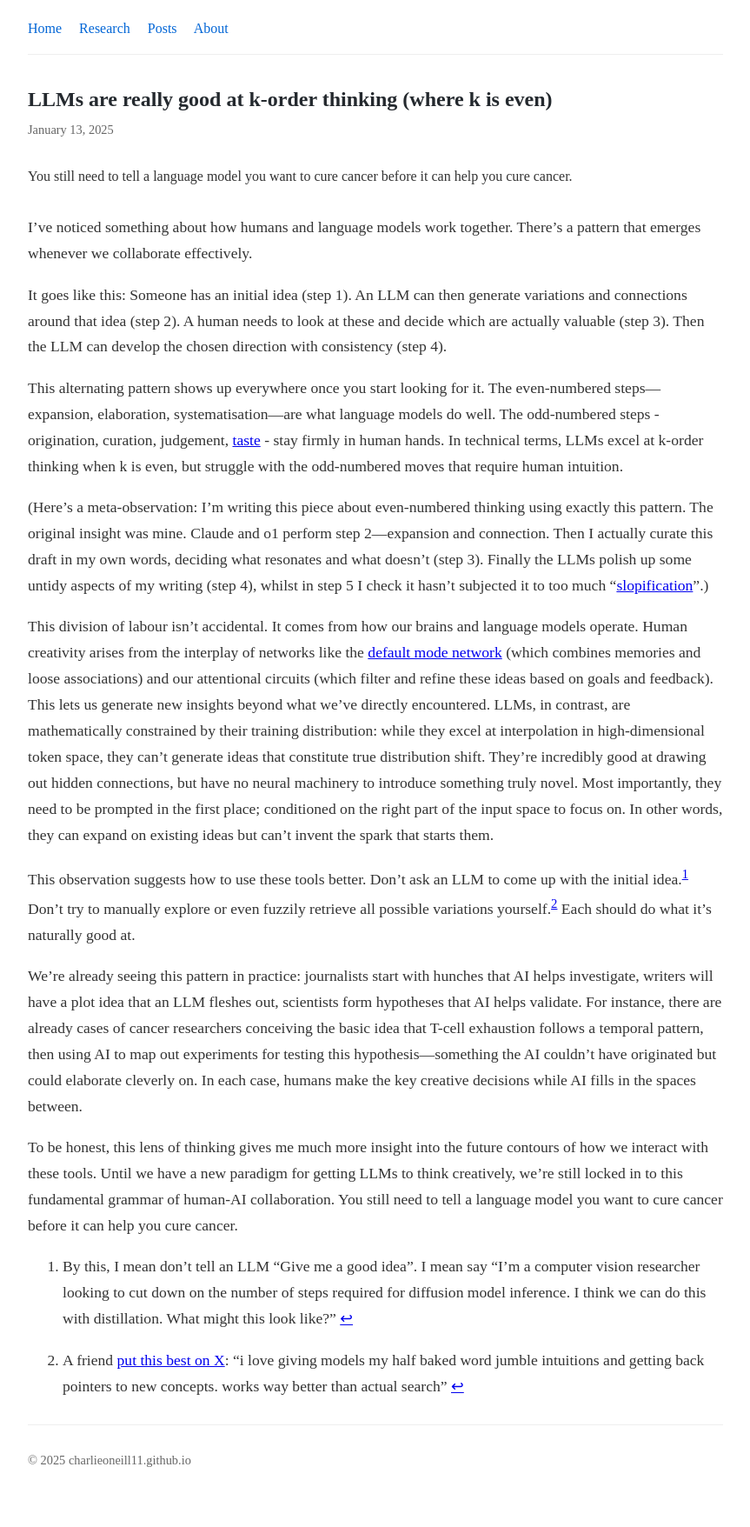
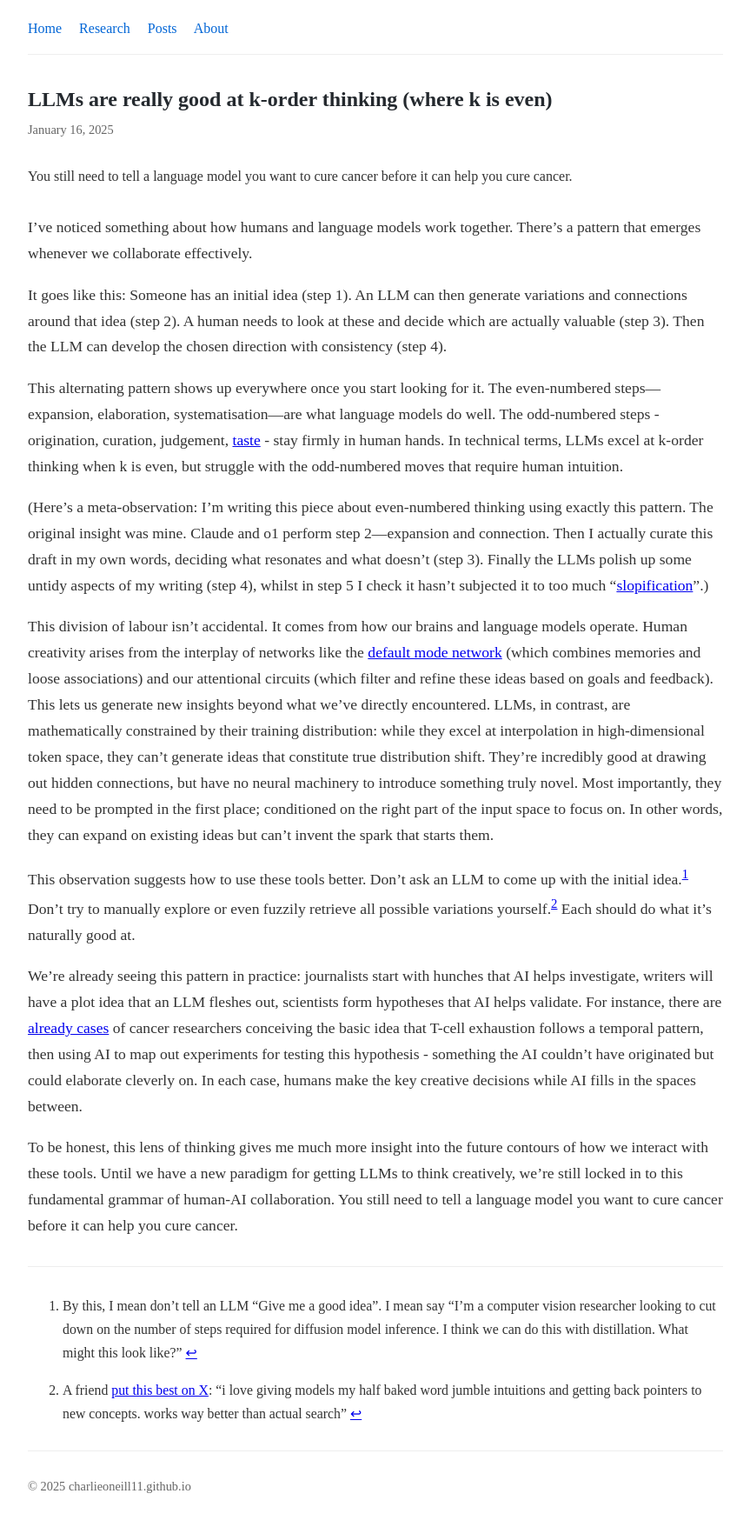
Before and after one commit to charlieoneill11/charlieoneill11.github.io, a Jekyll site: the page built from _posts/2024-01-16-korder.md, in a window 1280 px wide. Shown: the whole page at 87% size, without its empty margins (208-1071 px from the left). Built offline with Jekyll 4.4.1, drawn with Linux system fonts in a browser that asks for light colours; some web fonts are replaced; before the commit the page ends 1726 px from its top, so only the background shows below that.

Commit message:
footnote formatting

```diff
--- a/_layouts/post.html
+++ b/_layouts/post.html
@@ -14,3 +14,12 @@ layout: default
         {{ content }}
     </div>
 </article>
+
+<style>
+    .footnotes {
+        margin-top: 2em;
+        padding-top: 1em;
+        border-top: 1px solid #eee;
+        font-size: 0.9em;
+    }
+</style>
--- a/_posts/2024-01-16-korder.md
+++ b/_posts/2024-01-16-korder.md
@@ -1,7 +1,7 @@
 ---
 layout: post
 title: LLMs are really good at k-order thinking (where k is even)
-date: 2025-01-13
+date: 2025-01-16
 description: You still need to tell a language model you want to cure cancer before it can help you cure cancer.
 ---
 
@@ -17,7 +17,7 @@ This division of labour isn’t accidental. It comes from how our brains and lan
 
 This observation suggests how to use these tools better. Don't ask an LLM to come up with the initial idea.[^1] Don't try to manually explore or even fuzzily retrieve all possible variations yourself.[^2] Each should do what it's naturally good at.
 
-We're already seeing this pattern in practice: journalists start with hunches that AI helps investigate, writers will have a plot idea that an LLM fleshes out, scientists form hypotheses that AI helps validate. For instance, there are already cases of cancer researchers conceiving the basic idea that T-cell exhaustion follows a temporal pattern, then using AI to map out experiments for testing this hypothesis—something the AI couldn't have originated but could elaborate cleverly on. In each case, humans make the key creative decisions while AI fills in the spaces between.
+We're already seeing this pattern in practice: journalists start with hunches that AI helps investigate, writers will have a plot idea that an LLM fleshes out, scientists form hypotheses that AI helps validate. For instance, there are [already cases](https://x.com/DeryaTR_/status/1865111388374601806) of cancer researchers conceiving the basic idea that T-cell exhaustion follows a temporal pattern, then using AI to map out experiments for testing this hypothesis - something the AI couldn't have originated but could elaborate cleverly on. In each case, humans make the key creative decisions while AI fills in the spaces between.
 
 To be honest, this lens of thinking gives me much more insight into the future contours of how we interact with these tools. Until we have a new paradigm for getting LLMs to think creatively, we're still locked in to this fundamental grammar of human-AI collaboration. You still need to tell a language model you want to cure cancer before it can help you cure cancer.
 
```
